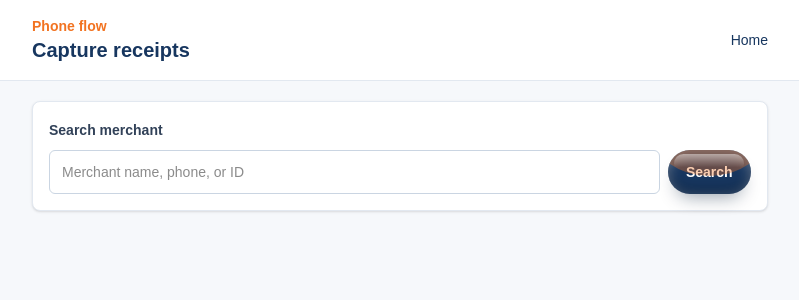
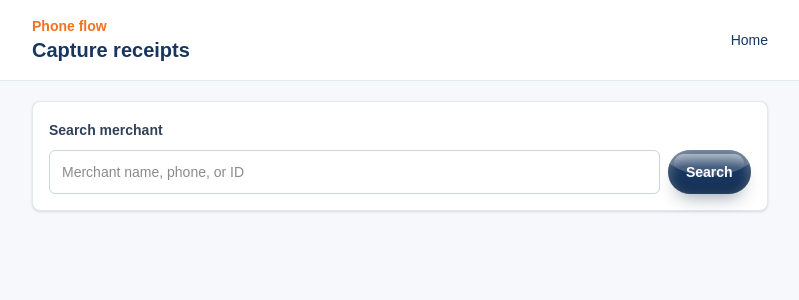
Before and after one commit to amgadabdelfattah5-code/ideliver-intake-pwa, a Next.js app: page /capture in a window 1280 px wide. Shown: the top 300 px of the page, without its empty margins (240-1039 px from the left). Built offline with nearby package versions, Linux system fonts and the light colour scheme.

Commit message:
Refine branded button styling

```diff
--- a/app/globals.css
+++ b/app/globals.css
@@ -35,8 +35,8 @@ input:-webkit-autofill:focus {
 .idv-button {
   --idv-bg: #17365f;
   --idv-fg: #ffffff;
-  --idv-glow: rgba(242, 115, 33, 0.35);
-  --idv-shine: rgba(255, 255, 255, 0.32);
+  --idv-glow: rgba(255, 255, 255, 0.2);
+  --idv-shine: rgba(255, 255, 255, 0.36);
   --idv-shadow: rgba(8, 28, 54, 0.42);
   align-items: center;
   background: var(--idv-bg);
@@ -104,14 +104,14 @@ input:-webkit-autofill:focus {
 
 .idv-button-orange {
   --idv-bg: #f27321;
-  --idv-glow: rgba(255, 255, 255, 0.28);
+  --idv-glow: rgba(255, 228, 206, 0.38);
   --idv-shadow: rgba(151, 64, 14, 0.45);
 }
 
 .idv-button-light {
   --idv-bg: #ffffff;
   --idv-fg: #17365f;
-  --idv-glow: rgba(242, 115, 33, 0.14);
+  --idv-glow: rgba(23, 54, 95, 0.08);
   --idv-shadow: rgba(23, 54, 95, 0.25);
   border: 1px solid rgba(23, 54, 95, 0.22);
 }
--- a/app/review/page.tsx
+++ b/app/review/page.tsx
@@ -305,7 +305,7 @@ export default function ReviewPage() {
                     <div className="mt-3 grid gap-2">
                       {merchant.sessions.map((session) => (
                         <button
-                          className="idv-button idv-button-light flex w-full items-center justify-between rounded-md px-3 py-3 text-left"
+                          className="flex w-full items-center justify-between rounded-md border border-slate-200 px-3 py-3 text-left hover:bg-slate-50"
                           key={session.id}
                           onClick={() => loadSession(session.id)}
                           type="button"
```
